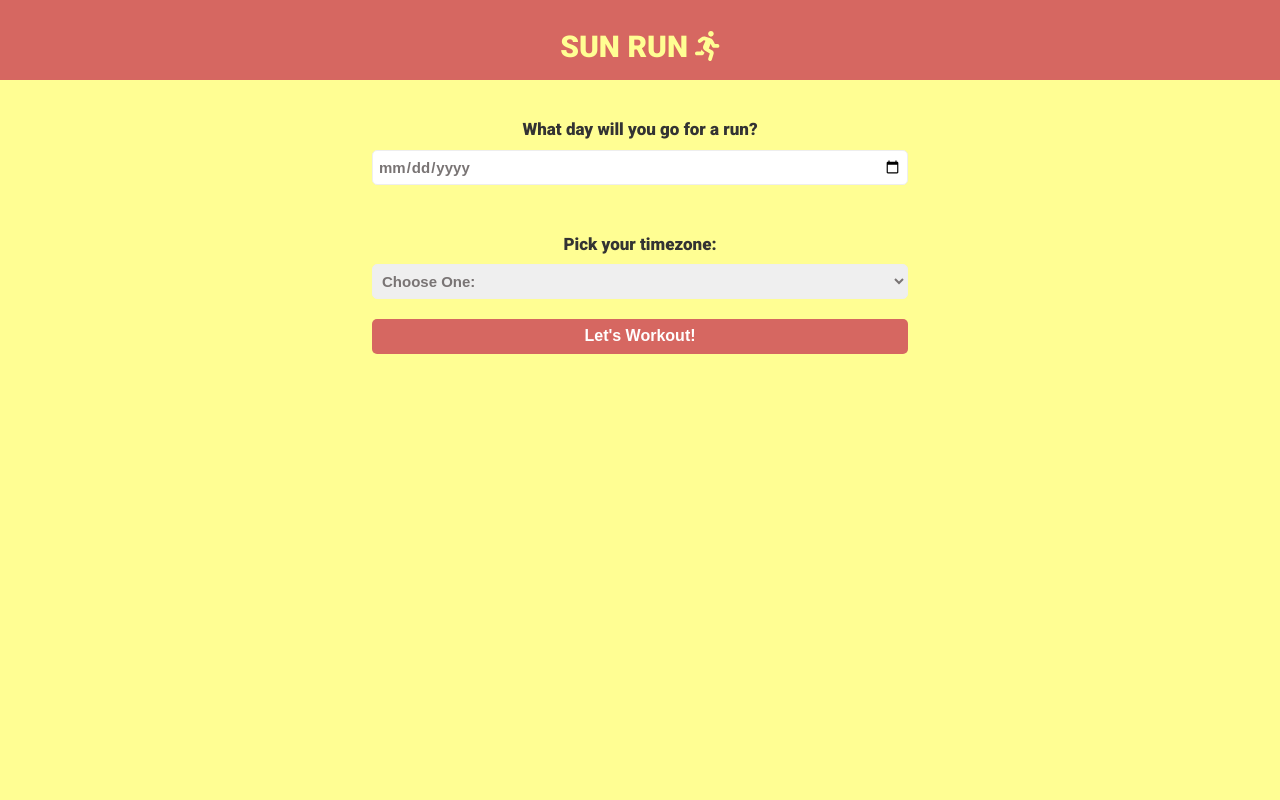
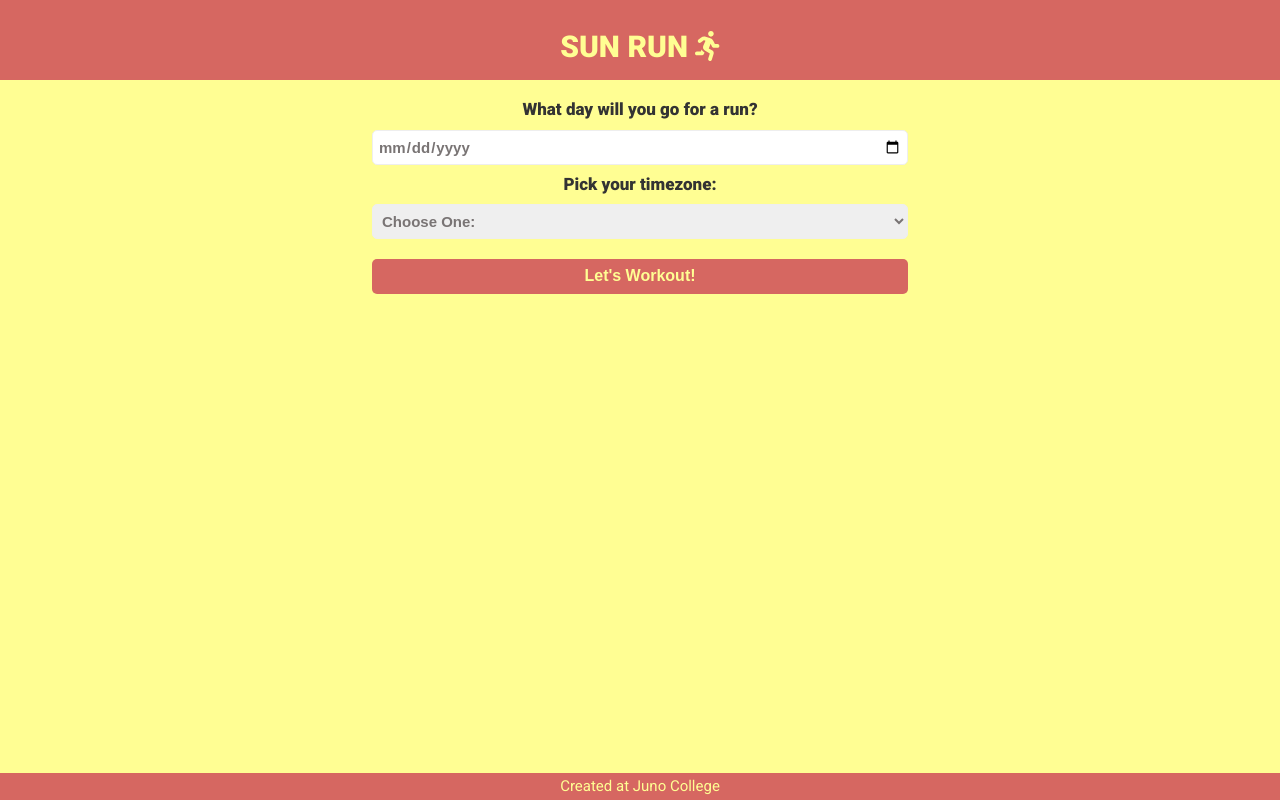
Before and after one commit to array-of-sunshine-2021/array-of-sunshine-api, a React (Create React App) app: page / in a window 1280 px wide. Built offline with nearby package versions, Linux system fonts and the light colour scheme.

Commit message:
updated styles

```diff
--- a/src/App.js
+++ b/src/App.js
@@ -106,6 +106,11 @@ function App() {
         apiResult={result}
         timeZone={userChoiceTimeZone}
       />
+      <footer>
+        <div class="footer">
+            <p>Created at <a href="https://www.junocollege.com">Juno College</a></p>
+        </div>
+    </footer>
     </div>
   );
 }
--- a/src/Form.js
+++ b/src/Form.js
@@ -1,5 +1,4 @@
 // Form.js - the initial form for the user to select the date for their run and their timezone
-
 
 const Form = (props) => {
 
--- a/src/Results.js
+++ b/src/Results.js
@@ -5,7 +5,6 @@ import SunsetForm from './SunsetForm'
 import SunriseForm from './SunriseForm'
 import moment from 'moment'
 import 'moment-timezone'
-
 
 
 const Results = ({ apiResult , timeZone}) => {
--- a/src/SunRiseRunDuration.js
+++ b/src/SunRiseRunDuration.js
@@ -2,6 +2,7 @@
 
 import { useState } from 'react'
 import moment from 'moment'
+
 
 const SunRiseRunDuration = (prop) => {
     const [runDuration, setRunDuration] = useState('');
@@ -21,7 +22,7 @@ const SunRiseRunDuration = (prop) => {
 
     //create a drop down menu for the user to select how long they intend their run to be
     return (
-        <div>
+        <div className = "sunRiseDurationContainer">
             <label htmlFor="runLength">How long is your run?</label>
             <select name="runLength" id="runLength" onChange={handleChange}>
                 <option value="placeholder" defaultValue>Choose One:</option>
--- a/src/SunSetRunDuration.js
+++ b/src/SunSetRunDuration.js
@@ -20,7 +20,7 @@ const SunsetRunDuration = (prop) => {
 
     //create a drop down menu for the user to select how long they intend their run to be
     return(
-        <div>
+        <div className ="sunSetDurationContainer">
             <label htmlFor="runLength">How long is your run?</label>
             <select name="runLength" id="runLength" onChange={handleChange}>
                 <option value="placeholder" defaultValue>Choose One:</option>
--- a/src/SunsetForm.js
+++ b/src/SunsetForm.js
@@ -19,7 +19,7 @@ const SunsetForm = (prop) => {
           <div className="sunSetContainer">
                <p>Sunset {prop.sunSetTime}</p>
                <img className="sunsetImage" src={nounSunset} alt="sunset icon"/>
-               <label htmlFor="sunInput">Run and watch the sunset</label>
+               <label htmlFor="sunInput">Run and watch the sunset </label>
                <input type="radio" name="sunInput" className="sunInput" value ="sunset" onChange={handleChange}/>
 
           {/* when the user selects the sunrise radio button, prompt the user to select how long they want their run to be */}
--- a/src/styles/App.scss
+++ b/src/styles/App.scss
@@ -46,6 +46,27 @@ button {
   background-color: $red-color;
   padding: 8px 20px;
   margin-top: 2rem;
-  color: #ffffff;
+  color: $yellow-color;
   font-weight: 700;
+
+  &:hover, &:focus {
+     background-color:$green-color;
+     color: black;
+  }
 }
+
+.footer{
+  background-color: $red-color;
+  font-size: 1.5rem;
+  text-align: center;
+  color: $yellow-color;
+  bottom: 0;
+  position: fixed;
+  width: 100%;
+  padding: 5px 0px;
+
+  a{
+    text-decoration: none;
+    color: $yellow-color;
+  }
+}
--- a/src/styles/_form.scss
+++ b/src/styles/_form.scss
@@ -1,7 +1,8 @@
 // FORM STYLES
 
+
 form {
-    padding: 4rem 2rem 0 2rem;
+    padding: 2rem 2rem 0 2rem;
     display: flex;
     flex-direction: column;
 
@@ -12,14 +13,14 @@ form {
     }
 
     input {
-        margin-bottom: 5rem;
+        margin-bottom: 1rem;
     }
 
     .dateInput,
     .timeZoneInput {
         color: #797474;
         font-size: 1.5rem;
-        padding: 0.7rem 0.5rem 0.7rem 0.5rem;
+        padding: 0.7rem 0.5rem;
         font-weight: 700;
         border-radius: 5px;
         border: 1px solid #eeeeee;
@@ -36,4 +37,17 @@ form {
 
 .headingForm {
     max-width: 50%;
+
 }
+
+// select{
+//     -moz-appearance: none;
+//     -ms-appearance: none;
+//     -webkit-appearance: none;
+//     border: 1px solid #333333;
+//     border-radius: 5px;
+//     background: url("./assets/nounArrow.png");
+//     background-repeat: no-repeat;
+//     background-position: right 2.5rem top 1.5rem;
+//     background-size: 7%;
+// }
--- a/src/styles/_results.scss
+++ b/src/styles/_results.scss
@@ -15,9 +15,23 @@
     .sunRiseContainer {
     background-color: $green-color;
     padding: 1.5rem;
+    text-align: center;
+    border-radius: 20px;
+
+    img{
+        border-bottom: black 2px solid;
+    }
+
 }
 
     .sunInput {
         text-align: center;
     }
+
+    .sunRiseDurationContainer,
+    .sunSetDurationContainer {
+        select {
+            margin: 1rem 0rem
+        }
+    }
 }
```
Also changed, not shown: src/assets/nounArrow.png (added).
